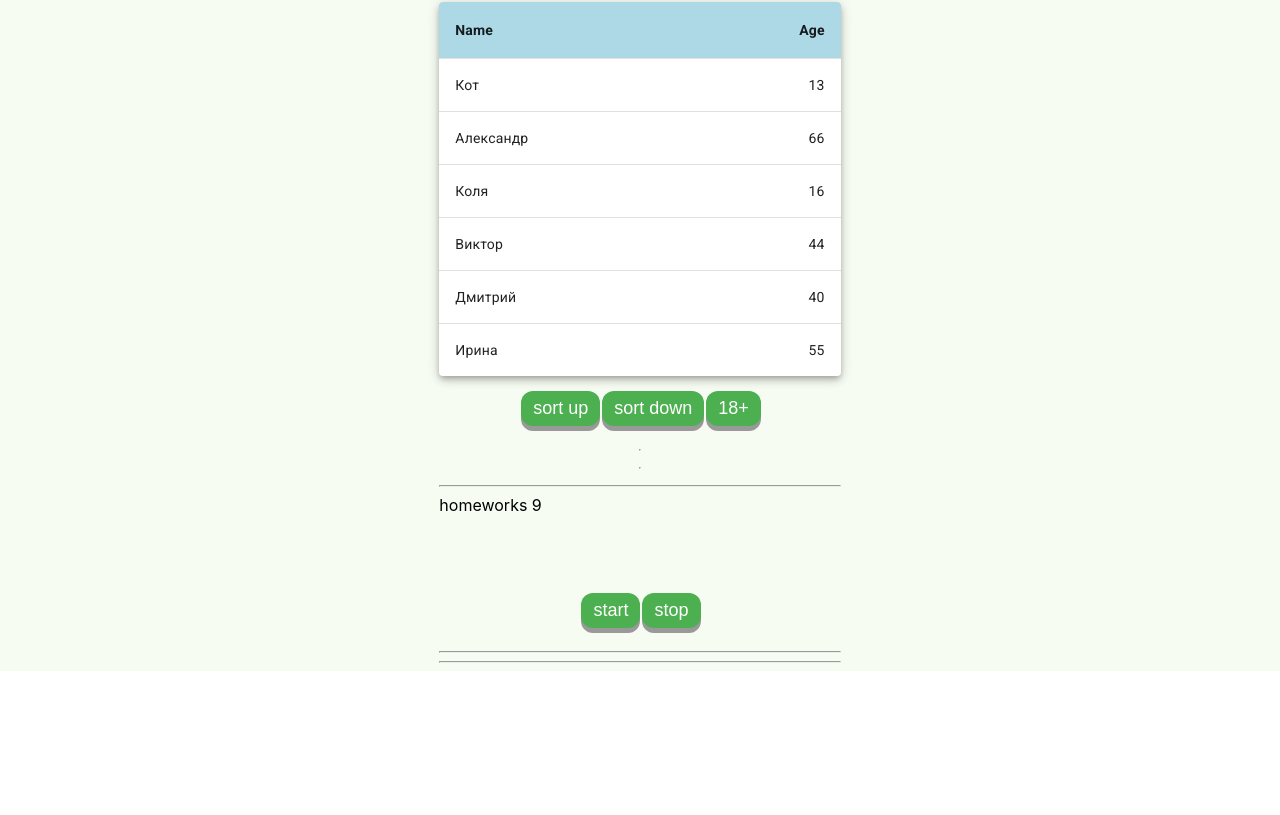
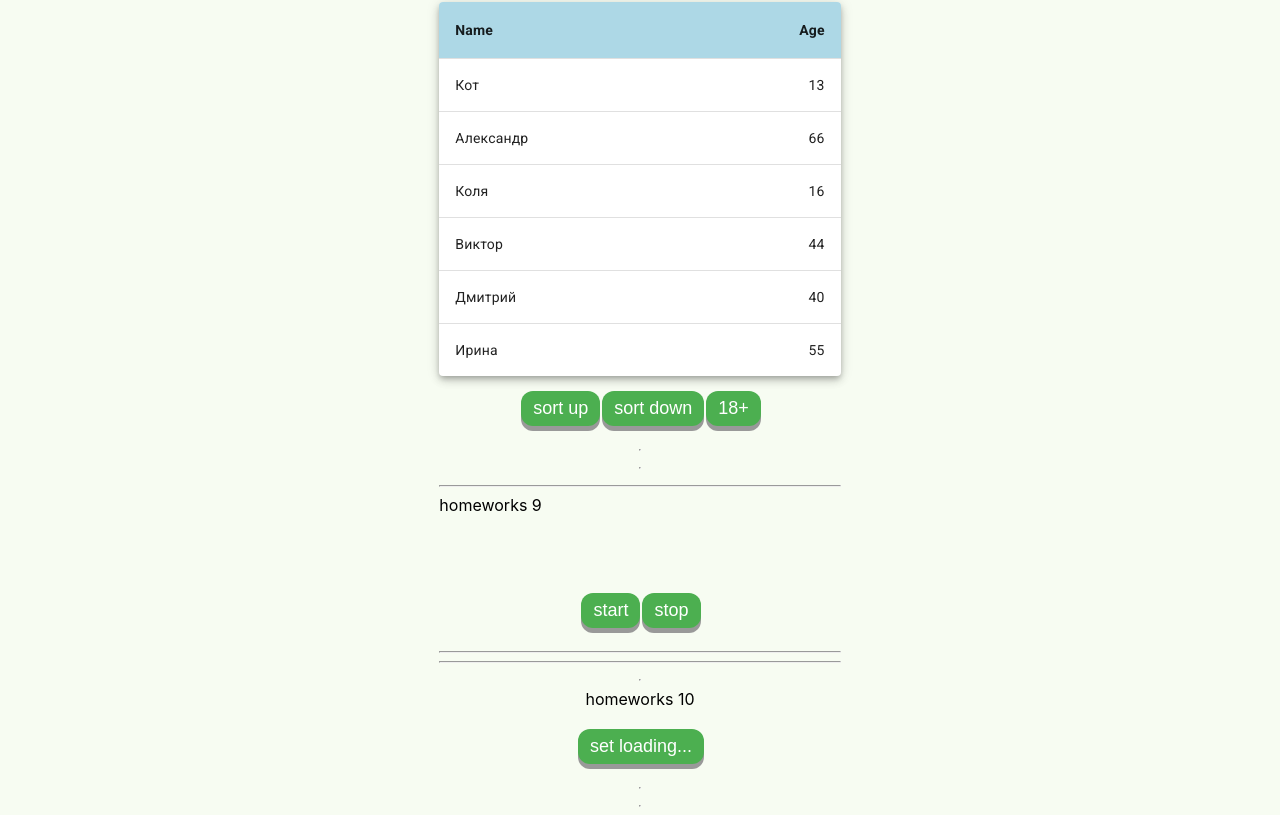
Before and after one commit to IvanFestina/small-tasks, a React (Create React App) app: page /junior in a window 1280 px wide. Shown: the part 531-1346 px from the top of the page. Before the commit the page ends 1202 px from the top, so only its background shows below. Built offline with nearby package versions, Linux system fonts and the light colour scheme.

Commit message:
done HW 10

```diff
--- a/package.json
+++ b/package.json
@@ -16,14 +16,17 @@
     "@types/node": "^12.0.0",
     "@types/react": "^17.0.0",
     "@types/react-dom": "^17.0.0",
+    "@types/react-redux": "^7.1.22",
     "@types/react-router-dom": "^5.3.2",
     "@types/styled-components": "^5.1.18",
     "@types/uuid": "^8.3.3",
     "classnames": "^2.3.1",
     "react": "^17.0.2",
     "react-dom": "^17.0.2",
+    "react-redux": "^7.2.6",
     "react-router-dom": "^6.2.1",
     "react-scripts": "4.0.3",
+    "redux": "^4.1.2",
     "styled-components": "^5.3.3",
     "typescript": "^4.1.2",
     "uuid": "^8.3.2",
--- a/src/index.tsx
+++ b/src/index.tsx
@@ -3,11 +3,13 @@ import ReactDOM from 'react-dom'
 import './index.css'
 import App from './p1-main/m1-ui/u1-app/App'
 import * as serviceWorker from './serviceWorker'
+import {Provider} from "react-redux";
+import store from "./p2-homeworks/h10/bll/store";
 
 ReactDOM.render(
-    <React.StrictMode>
+    <Provider store={store}>
         <App/>
-    </React.StrictMode>,
+    </Provider>,
     document.getElementById("root")
 )
 
--- /dev/null
+++ b/src/p2-homeworks/h10/HW10.module.css
@@ -0,0 +1,12 @@
+.container {
+    display: flex;
+    flex-direction: column;
+    align-items: center
+}
+
+.loaderImage {
+    margin-top: 20px;
+}
+.button {
+    margin-top: 20px;
+}
--- a/src/p2-homeworks/h10/HW10.tsx
+++ b/src/p2-homeworks/h10/HW10.tsx
@@ -1,27 +1,34 @@
 import React from 'react'
 import SuperButton from '../h4/common/c2-SuperButton/SuperButton'
+import {useDispatch, useSelector} from "react-redux";
+import {AppStoreType} from "./bll/store";
+import {loadingAC} from "./bll/loadingReducer";
+import preloader from './bll/assets/preloader.svg'
+import s from './HW10.module.css'
 
 function HW10() {
-    // useSelector, useDispatch
-    const loading = false
+
+    const loading = useSelector<AppStoreType, boolean>(state => state.loading.isLoading)
+    const dispatch = useDispatch()
 
     const setLoading = () => {
-        // dispatch
-        // setTimeout
+        dispatch(loadingAC(true))
         console.log('loading...')
+        setTimeout(() => dispatch(loadingAC(false)), 2000)
     };
 
     return (
-        <div>
+        <div className={s.container}>
             <hr/>
             homeworks 10
 
-            {/*should work (должно работать)*/}
             {loading
                 ? (
-                    <div>крутилка...</div>
+                    <div className={s.loaderImage}>
+                        <img alt={'loading'} src={preloader}/>
+                    </div>
                 ) : (
-                    <div>
+                    <div className={s.button}>
                         <SuperButton onClick={setLoading}>set loading...</SuperButton>
                     </div>
                 )
--- a/src/p2-homeworks/h10/bll/loadingReducer.ts
+++ b/src/p2-homeworks/h10/bll/loadingReducer.ts
@@ -1,14 +1,27 @@
-const initState = {
-
+const initState: LoadingReducerState = {
+    isLoading: false
+}
+export type LoadingReducerState = {
+    isLoading: boolean
 }
 
-export const loadingReducer = (state = initState, action: any): any => { // fix any
+export const loadingReducer = (state = initState, action: ActionType): typeof initState=> {
     switch (action.type) {
-        case '': {
-            return state
+        case 'CHANGE-LOADING': {
+            return {...state, isLoading: action.isLoading}
         }
         default: return state
     }
 }
 
-export const loadingAC = (): any => {} // fix any
+
+export type LoadingACType = {
+    type: 'CHANGE-LOADING'
+    isLoading: boolean
+}
+
+export const loadingAC = (isLoading: boolean): LoadingACType   => {
+    return {type: 'CHANGE-LOADING', isLoading,}
+}
+
+export type ActionType = LoadingACType
--- a/src/p2-homeworks/h10/bll/store.ts
+++ b/src/p2-homeworks/h10/bll/store.ts
@@ -1,15 +1,16 @@
 import {loadingReducer} from './loadingReducer'
+import {combineReducers, createStore} from "redux";
 
-// const reducers = combineReducers({
-//     loading: loadingReducer,
-//
-// })
-//
-// const store = createStore(reducers)
-//
-// export default store
-//
-// export type AppStoreType = ReturnType<typeof reducers>
-//
-// // @ts-ignore
-// window.store = store // for dev
+const reducers = combineReducers({
+    loading: loadingReducer,
+
+})
+
+const store = createStore(reducers)
+
+export default store
+
+export type AppStoreType = ReturnType<typeof reducers>
+
+// @ts-ignore
+window.store = store
--- a/src/p2-homeworks/h5/MyRoutes.tsx
+++ b/src/p2-homeworks/h5/MyRoutes.tsx
@@ -14,6 +14,7 @@ export const PATH = {
 }
 
 function MyRoutes() {
+
     return (
         <div>
             {/*Switch выбирает первый подходящий роут*/}
--- a/src/p2-homeworks/h5/pages/Junior.tsx
+++ b/src/p2-homeworks/h5/pages/Junior.tsx
@@ -4,6 +4,7 @@ import HW6 from "../../h6/HW6";
 import HW7 from "../../h7/HW7";
 import HW8 from "../../h8/HW8";
 import HW9 from "../../h9/HW9";
+import HW10 from "../../h10/HW10";
 
 function Junior() {
     return (
@@ -12,6 +13,7 @@ function Junior() {
             <HW7/>
             <HW8/>
             <HW9/>
+            <HW10/>
         </div>
     )
 }
```
Also changed, not shown: src/p2-homeworks/h9/HW9.tsx (+22 -0 lines), 1 other file (tests, documents, lock files or other folders).
